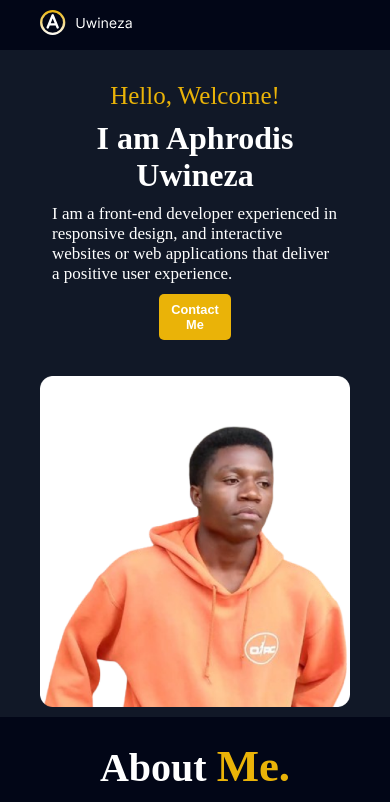
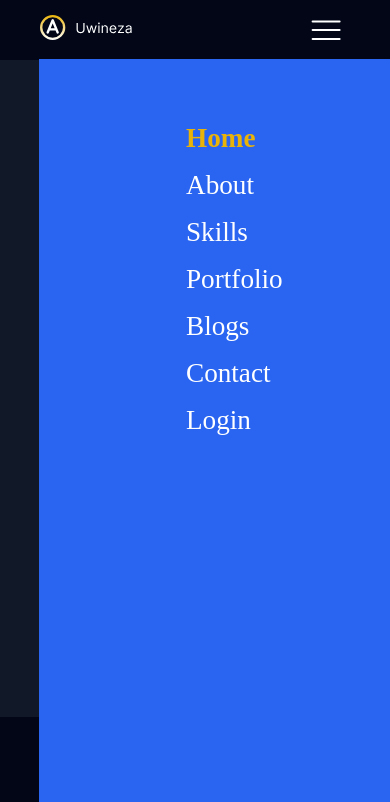
Before and after one commit to GarrixA/my_brand, a plain HTML site: page index.html in a window 390 px wide. Shown: the top 802 px of the page. Drawn offline with Linux system fonts and the light colour scheme.

Commit message:
navigations: created navigation toggle mode for mobile responsiveness

```diff
--- a/index.html
+++ b/index.html
@@ -21,7 +21,17 @@
     <!-- The navigation bar -->
     <header>
         <a class="logo"><img src="/Images/Logo.svg" alt="logo"></a>
-        <nav>
+        <nav id="nav">
+            <a href="#home" class="active" onclick="toggleMenu()">Home</a>
+            <a href="#about" onclick="toggleMenu()">About</a>
+            <a href="#skills" onclick="toggleMenu()">Skills</a>
+            <a href="#portfolio" onclick="toggleMenu()">Portfolio</a>
+            <a href="#blogs" onclick="toggleMenu()">Blogs</a>
+            <a href="#contact" onclick="toggleMenu()">Contact</a>
+            <a href="#login" class="login" onclick="toggleMenu()">Login</a>
+        </nav>
+        <nav class="nav">
+            <div class="holder" id="anim">
                 <a href="#home" class="active">Home</a>
                 <a href="#about">About</a>
                 <a href="#skills">Skills</a>
@@ -29,7 +39,17 @@
                 <a href="#blogs">Blogs</a>
                 <a href="#contact">Contact</a>
                 <a href="#login" class="login">Login</a>
+            </div>
+
         </nav>
+
+        <div class="menu" id="menu">
+            <div onclick="toggleMenu()">
+                <span class="line1"></span>
+                <span class="line2"></span>
+                <span class="line3"></span>
+            </div>
+        </div>
     </header>
 
     <!-- The main body contents -->
--- a/styles/contact.css
+++ b/styles/contact.css
@@ -1,22 +1,21 @@
-
-    #contact{
+#contact {
     display: flex;
     flex-direction: column;
 }
 
-    #contact h1{
+#contact h1 {
     color: #fff;
     font-size: 3rem;
     margin-top: 3rem;
     text-align: center;
 }
 
-    #contact h1 b{
+#contact h1 b {
     color: #eac308;
     font-size: 3.4rem;
 }
 
-    #contact p{
+#contact p {
     color: #fff;
     margin-left: auto;
     margin-right: auto;
@@ -27,68 +26,68 @@
 }
 
 /* The address and the contact form */
-    #contact .connectWrapper{
+#contact .connectWrapper {
     display: flex;
     align-items: center;
     justify-content: space-between;
     margin-top: 5rem;
 }
 
-    #contact .connectWrapper .address{
+#contact .connectWrapper .address {
     display: flex;
     flex-direction: column;
     gap: .8rem;
 }
 
-    #contact .connectWrapper .address h3{
+#contact .connectWrapper .address h3 {
     color: #eac308;
     font-size: 2rem;
 }
 
-    #contact .connectWrapper .address h3 i{
+#contact .connectWrapper .address h3 i {
     color: #fff;
     font-size: 1.5rem;
     margin-left: .5rem;
 }
 
 /* the get in touch form */
-    #contact .connectWrapper .contactForm{
+#contact .connectWrapper .contactForm {
     display: flex;
     flex-direction: column;
     gap: 1rem;
 }
 
-    #contact .connectWrapper .contactForm h2{
+#contact .connectWrapper .contactForm h2 {
     color: #fff;
     font-size: 2rem;
 }
 
-    #contact .connectWrapper .contactForm h2 b{
+#contact .connectWrapper .contactForm h2 b {
     color: #eac308;
     font-size: 2.4rem;
 }
 
-    #contact .connectWrapper .contactForm form{
+#contact .connectWrapper .contactForm form {
     display: flex;
     flex-direction: column;
     gap: 1rem;
 }
 
-    #contact .connectWrapper .contactForm form input{
+#contact .connectWrapper .contactForm form input {
     padding: .6rem;
     border-radius: .2rem;
     border: none;
     font-style: italic;
 }
 
-    #contact .connectWrapper .contactForm form textarea{
+#contact .connectWrapper .contactForm form textarea {
     padding: .6rem;
     border-radius: .2rem;
     border: none;
     font-style: italic;
 }
 
-    #contact .connectWrapper .contactForm form button{
+#contact .connectWrapper .contactForm form button {
     border: none;
     border-radius: .4rem;
     color: #fff;
@@ -98,31 +97,31 @@
     font-size: 1.2rem;
 }
 
-    @media (max-width: 640px){
-        #contact .connectWrapper{
+@media (max-width: 640px) {
+    #contact .connectWrapper {
         display: flex;
         flex-direction: column;
     }
 
-        #contact{
+    #contact {
         display: flex;
         flex-direction: column;
         align-items: center;
     }
 
-        #contact h1{
+    #contact h1 {
         color: #fff;
         font-size: 2.5rem;
         margin-top: 3rem;
         text-align: center;
     }
 
-        #contact h1 b{
+    #contact h1 b {
         color: #eac308;
         font-size: 2.8rem;
     }
 
-        #contact p{
+    #contact p {
         color: #fff;
         margin-left: auto;
         margin-right: auto;
@@ -130,7 +129,7 @@
         margin-top: 1rem;
     }
 
-        #contact .connectWrapper{
+    #contact .connectWrapper {
         display: flex;
         align-items: center;
         justify-content: space-between;
@@ -139,34 +138,34 @@
         gap: 1rem;
     }
 
-        #contact .connectWrapper .address{
+    #contact .connectWrapper .address {
         display: flex;
         flex-direction: column;
         gap: .4rem;
     }
 
-        #contact .connectWrapper .address h3{
+    #contact .connectWrapper .address h3 {
         color: #eac308;
         font-size: 1.4rem;
     }
 
-        #contact .connectWrapper .address h3 i{
+    #contact .connectWrapper .address h3 i {
         color: #fff;
         font-size: 1.2rem;
         margin-left: .5rem;
     }
 
-        #contact .connectWrapper .contactForm h2{
+    #contact .connectWrapper .contactForm h2 {
         color: #fff;
         font-size: 1.5rem;
     }
 
-    #contact .connectWrapper .contactForm h2 b{
+    #contact .connectWrapper .contactForm h2 b {
         color: #eac308;
         font-size: 1.8rem;
     }
 
-    #contact .connectWrapper .contactForm form button{
+    #contact .connectWrapper .contactForm form button {
         border: none;
         border-radius: .4rem;
         color: #fff;
@@ -176,3 +175,55 @@
         font-size: 1.2rem;
     }
 }
+
+@media (max-width: 414px) {
+
+    /* The address and the contact form */
+    #contact .connectWrapper {
+        display: flex;
+        align-items: center;
+        justify-content: space-between;
+        margin-top: 2rem;
+    }
+    #contact .connectWrapper .contactForm form {
+        display: flex;
+        flex-direction: column;
+        gap: 1rem;
+        width: 80%;
+    }
+
+    #contact .connectWrapper .contactForm{
+        display: flex;
+        flex-direction: column;
+        align-items: center;
+        justify-content: center;
+    }
+
+    #contact .connectWrapper .address {
+        display: flex;
+        flex-direction: column;
+        justify-content: center;
+        gap: .8rem;
+        width: 80%;
+    }
+
+    #contact .connectWrapper .contactForm form button {
+        border: none;
+        border-radius: .4rem;
+        color: #fff;
+        background-color: #eac308;
+        padding: .7rem 1rem .7rem 1rem;
+        width: 100%;
+        font-size: 1.2rem;
+    }
+
+    #contact p {
+        color: #fff;
+        margin-left: auto;
+        margin-right: auto;
+        padding: .50rem;
+        font-size: 1.2rem;
+        margin-top: 1rem;
+
+    }
+}
--- a/styles/home.css
+++ b/styles/home.css
@@ -163,4 +163,16 @@
   .homeWrapper .homeImage{
     width: 95%;
 }
+
+.contactMe {
+  color: #fff;
+  background-color: #EAB308;
+  width: 100%;
+  border: none;
+  padding: 8px;
+  font-size: .8rem;
+  font-weight: 600;
+  border-radius: 5px;
+  cursor: pointer;
 }
+}
--- a/styles/index.js
+++ b/styles/index.js
@@ -45,3 +45,24 @@ navLinks.forEach(link => {
     scrollToSection(targetId);
   });
 });
+
+// toggle menu
+
+let menu = document.getElementById('menu')
+
+function toggleMenu() {
+  menu.classList.toggle('openMenu');
+  showMenu();
+}
+
+// hide and show menu
+
+function showMenu(){
+  let nav = document.getElementById('nav')
+
+  if(nav.style.display === 'flex'){
+    nav.style.display = 'none';
+  }else{
+    nav.style.display = 'flex';
+  }
+}
--- a/styles/styles.css
+++ b/styles/styles.css
@@ -5,12 +5,12 @@
   /* font-family: ; */
 }
 
-body{
+body {
   background-color: #111827;
   width: 100vw;
 }
 
-img{
+img {
   width: 100%;
 }
 
@@ -28,9 +28,15 @@ header {
   z-index: 100;
 }
 
-main{
+
+header .menu {
+  display: none;
+}
+
+main {
   width: 100vw;
 }
+
 /* The logo of my brand  */
 .logo {
   font-size: 20px;
@@ -39,12 +45,13 @@ main{
   font-weight: 600;
 }
 
-img{
+img {
   background: transparent;
 }
 
 /* The nav container and navbar items removed default backgraund */
-nav, a {
+nav,
+a {
   /* background-color: transparent; */
 }
 
@@ -85,11 +92,19 @@ section {
   padding-right: 5rem;
 }
 
-section:nth-child(even){
+section:nth-child(even) {
   background-color: #020617;
 }
 
-@media (max-width: 1200px){
+.nav {
+  display: flex;
+}
+
+#nav {
+  display: none;
+}
+
+@media (max-width: 1200px) {
 
   section {
     min-height: 100vh;
@@ -97,33 +112,207 @@ section:nth-child(even){
     padding-right: 4rem;
   }
 }
-@media (max-width: 887px){
 
+@media (max-width: 887px) {}
 
-}
-
-@media (max-width: 640px){
-  nav{
+@media (max-width: 640px) {
+  nav {
     display: none;
   }
-  .logo{
+
+  .logo {
     width: 30%;
   }
 
-  header{
+  header {
     padding: 10px 70px;
     position: fixed;
   }
+
+  header .menu {
+    display: flex;
+    flex-direction: column;
+    align-items: center;
+    justify-content: center;
+    width: 3rem;
+    height: 2.5rem;
+  }
+
+  header .menu div {
+    position: relative;
+    height: 30%;
+    width: 60%
+  }
+
+  header .menu span {
+    background-color: #fff;
+    width: 100%;
+    height: .12rem;
+    border-radius: 125rem;
+    position: absolute;
+    top: 50%;
+    left: 50%;
+    transform: translate(-50%, -50%);
+    transition: transform 0.5s, width 0.2s;
+  }
+
+  header .menu .line1 {
+    transform: translate(-50%, .5rem);
+  }
+
+  header .menu .line3 {
+    transform: translate(-50%, -.6rem);
+  }
+
+  .openMenu div .line1 {
+    transform: translate(-50%, -50%) rotate(-45deg);
+  }
+
+  .openMenu div .line3 {
+    transform: translate(-50%, -50%) rotate(45deg);
+  }
+
+  .openMenu div .line2 {
+    width: 0;
+  }
+
+  /* making nav absolute */
+  .nav {
+    display: none;
+  }
+
+  #nav {
+    display: flex;
+    flex-direction: column;
+    position: absolute;
+    align-items: start;
+    padding: 4rem 7rem;
+    height: 100vh;
+    background-color: #2965f1;
+    gap: 1rem;
+    top: 3.7rem;
+    left: 10%;
+    right: 0;
+    animation-name: left;
+    animation-duration: 2s;
+  }
+
+  @keyframes left {
+    0% {
+      left: 100%;
+    }
+
+    100% {
+      left: 10%;
+    }
+  }
+
+  #nav a {
+    font-size: 1.7rem;
+  }
+
+  .login {
+    padding-left: 0rem;
+  }
 }
 
-@media (max-width: 414px){
+@media (max-width: 414px) {
   section {
     padding-left: 2rem;
     padding-right: 2rem;
   }
 
-  header{
+  header {
     padding: 10px 40px;
     position: fixed;
+    display: flex;
+    justify-content: space-between;
   }
+
+  header .menu {
+    display: flex;
+    flex-direction: column;
+    align-items: center;
+    justify-content: center;
+    width: 3rem;
+    height: 2.5rem;
+  }
+
+  header .menu div {
+    position: relative;
+    height: 30%;
+    width: 60%
+  }
+
+  header .menu span {
+    background-color: #fff;
+    width: 100%;
+    height: .12rem;
+    border-radius: 125rem;
+    position: absolute;
+    top: 50%;
+    left: 50%;
+    transform: translate(-50%, -50%);
+    transition: transform 0.5s, width 0.2s;
+  }
+
+  header .menu .line1 {
+    transform: translate(-50%, .5rem);
+  }
+
+  header .menu .line3 {
+    transform: translate(-50%, -.6rem);
+  }
+
+  .openMenu div .line1 {
+    transform: translate(-50%, -50%) rotate(-45deg);
+  }
+
+  .openMenu div .line3 {
+    transform: translate(-50%, -50%) rotate(45deg);
+  }
+
+  .openMenu div .line2 {
+    width: 0;
+  }
+
+  /* making nav absolute */
+  .nav {
+    display: none;
+  }
+
+  #nav {
+    display: flex;
+    flex-direction: column;
+    position: absolute;
+    align-items: start;
+    padding: 4rem 7rem;
+    height: 100vh;
+    background-color: #2965f1;
+    gap: 1rem;
+    top: 3.7rem;
+    left: 10%;
+    right: 0;
+    animation-name: left;
+    animation-duration: 2s;
+  }
+
+  @keyframes left {
+    0% {
+      left: 100%;
+    }
+
+    100% {
+      left: 10%;
+    }
+  }
+
+  #nav a {
+    font-size: 1.7rem;
+  }
+
+  .login {
+    padding-left: 0rem;
+  }
+
 }
```
Lines whose indentation alone changed are shown as unchanged.
